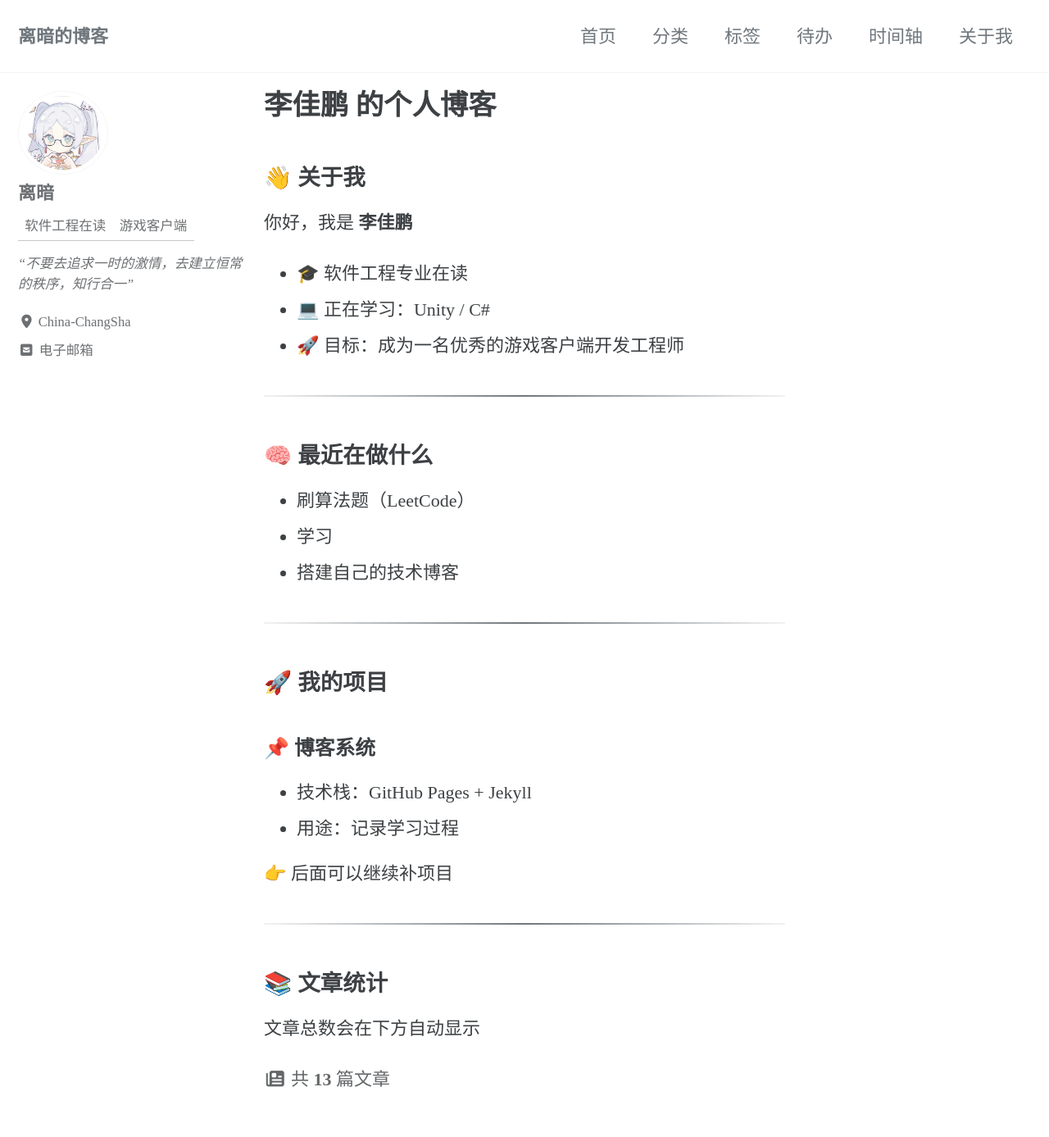
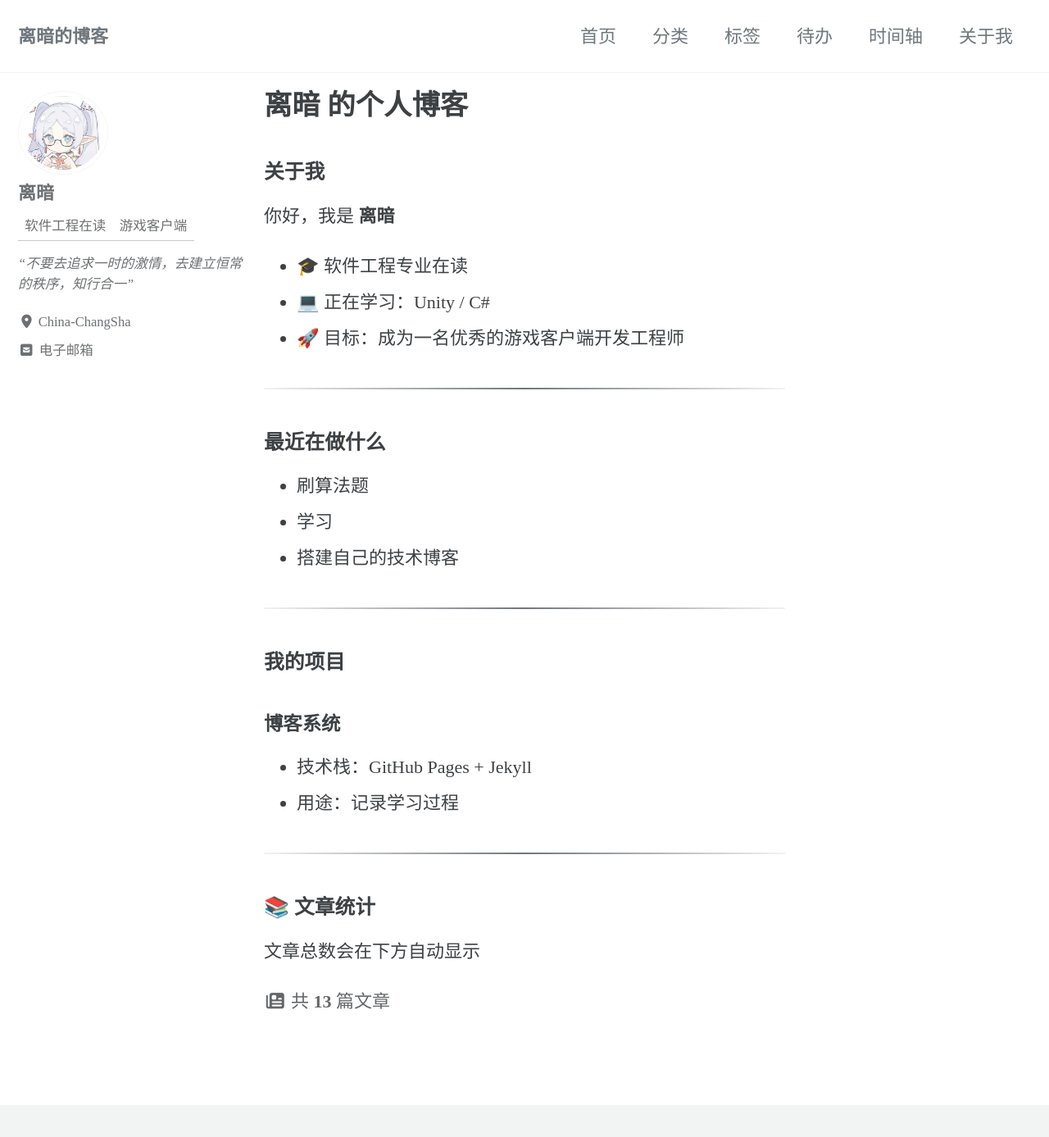
Before and after one commit to LJP3315/LJP3315.github.io, a Jekyll site: the page built from index.md, in a window 1280 px wide and 1400 px high. Shown: the top 1387 px of the window at 82% size. Built offline with Jekyll 4.4.1, drawn with Linux system fonts in a browser that asks for light colours; cached includes are drawn as plain includes.

Commit message:
修改了首页信息与关于我标签页的显示信息

```diff
--- a/index.md
+++ b/index.md
@@ -1,12 +1,12 @@
 ---
 layout: home
 author_profile: true
-title: "李佳鹏 的个人博客"
+title: "离暗 的个人博客"
 ---
 
-## 👋 关于我
+### 关于我
 
-你好，我是 **李佳鹏**
+你好，我是 **离暗**
 
 - 🎓 软件工程专业在读
 - 💻 正在学习：Unity / C#
@@ -14,24 +14,24 @@
 
 ---
 
-## 🧠 最近在做什么
+### 最近在做什么
 
-- 刷算法题（LeetCode）
+- 刷算法题
 - 学习
 - 搭建自己的技术博客
 
 ---
 
-## 🚀 我的项目
+### 我的项目
 
-### 📌 博客系统
+#### 博客系统
 - 技术栈：GitHub Pages + Jekyll
 - 用途：记录学习过程
 
-👉 后面可以继续补项目
+
 
 ---
 
-## 📚 文章统计
+### 📚 文章统计
 
 文章总数会在下方自动显示
```
Also changed, not shown: _pages/about.md (+1 -1 lines), assets/images/ChatGPT Image 2026年5月5日 17_53_34.png (deleted).
